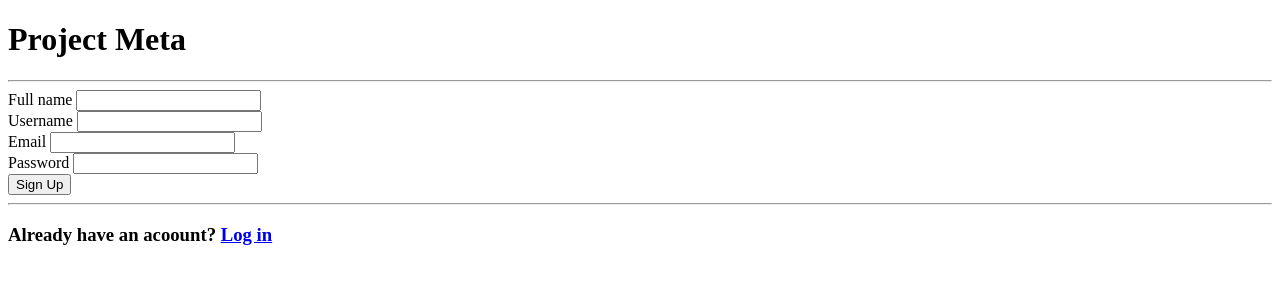
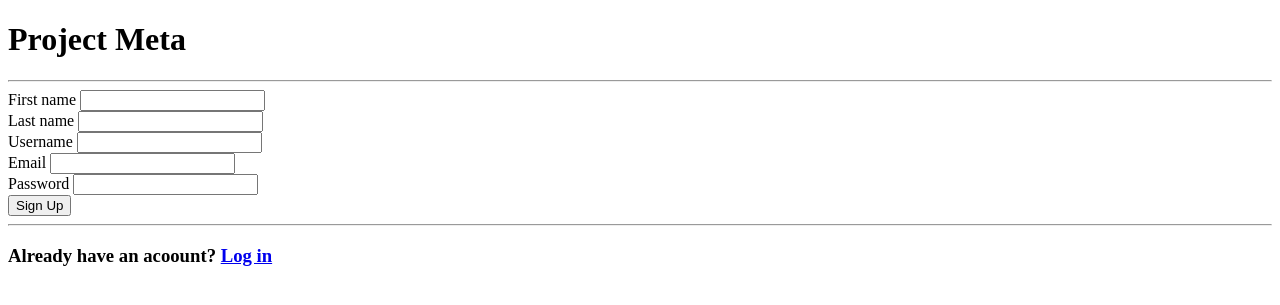
Before and after one commit to harishankar24/django_authentication, a Django app: page /signup/ in a window 1280 px wide. Shown: the top 305 px of the page. Run offline with Django 4.2, Linux system fonts and the light colour scheme.

Commit message:
Displayed Name,Email,Last Login at on user dashboard. This is version_2.

```diff
--- a/userss/templates/home.html
+++ b/userss/templates/home.html
@@ -1,4 +1,8 @@
-<h1>User Dashboard</h1>
+<h1>Hello, {{ name }}</h1>
+<ul>
+    <li><h3>Registered email is: {{ email }}</h3></li>
+    <li><h3>Last Login at: {{ last_login }}</h3></li>
+</ul>
 
 
 <h3><a href="{% url 'logout' %}">Logout</a></h3>
--- a/userss/templates/signup.html
+++ b/userss/templates/signup.html
@@ -7,8 +7,11 @@
     <hr>
     <form method="post">
         {% csrf_token %}
-        <label for="">Full name</label>
-        <input type="text" name="fullname" id="">
+        <label for="">First name</label>
+        <input type="text" name="firstname" id="">
+        <br>
+        <label for="">Last name</label>
+        <input type="text" name="lastname" id="">
         <br>
         <label for="">Username</label>
         <input type="text" name="username" id="">
--- a/userss/views.py
+++ b/userss/views.py
@@ -5,35 +5,49 @@ from django.contrib.auth import authenticate, login, logout
 from django.contrib.auth.decorators import login_required
 
 
+def SignupView(request):
+    if request.method == 'POST':
+        firstname = request.POST.get('firstname')
+        lastname = request.POST.get('lastname')
+        username = request.POST.get('username')
+        email = request.POST['email']
+        password = request.POST['password']
+        # password = request.POST.get('password')
+        print(firstname, lastname, username, email, password )
+        user = User.objects.create_user(username=username, email=email, password=password)
+        user.first_name = firstname
+        user.last_name = lastname
+        user.save()
+        return HttpResponse("✔✔ User has been created successfully!! ")
+    return render(request, 'signup.html')
+
+
 def LoginView(request):
     if request.method == 'POST':
         username = request.POST.get('username')
         password = request.POST.get('password')
-        my_user = authenticate(request, username=username, password=password)
-        if my_user is not None:
-            login(request, my_user)
+        user = authenticate(username=username, password=password)
+        if user is not None:
+            login(request, user)
             return redirect('home')
         else:
             return HttpResponse("☠ Either Username or Password is incorrect. ☠")
     return render(request, 'login.html')
 
 
-def SignupView(request):
-    if request.method == 'POST':
-        full_name = request.POST.get('fullname')
-        username = request.POST.get('username')
-        email = request.POST.get('email')
-        password = request.POST.get('password')
-        print(full_name, username, email, password )
-        my_user = User.objects.create_user(username=username, email=email, password=password)
-        my_user.save()
-        return HttpResponse("✔✔ User has been created successfully!! ")
-    return render(request, 'signup.html')
-
-
 @login_required(login_url='login')
 def HomePageView(request):
-    return render(request, 'home.html')
+    if request.user.is_authenticated:
+        # print('Name: ', request.user.get_full_name())
+        # print('Last Login: ', request.user.last_login)
+        # print('Password: ', request.user.password)
+        # print('Email: ', request.user.email)
+        data = {
+            'name': request.user.get_full_name(),
+            'email': request.user.email,
+            'last_login': request.user.last_login,
+        }
+    return render(request, 'home.html', context=data)
 
 
 def LogoutView(request):
```
